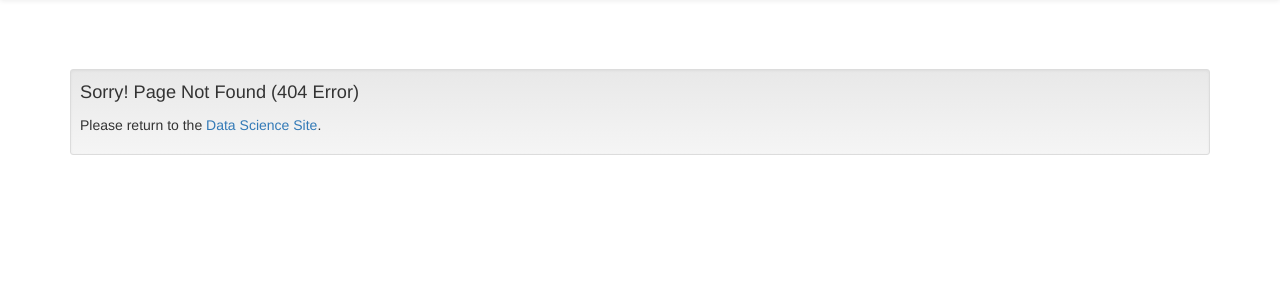
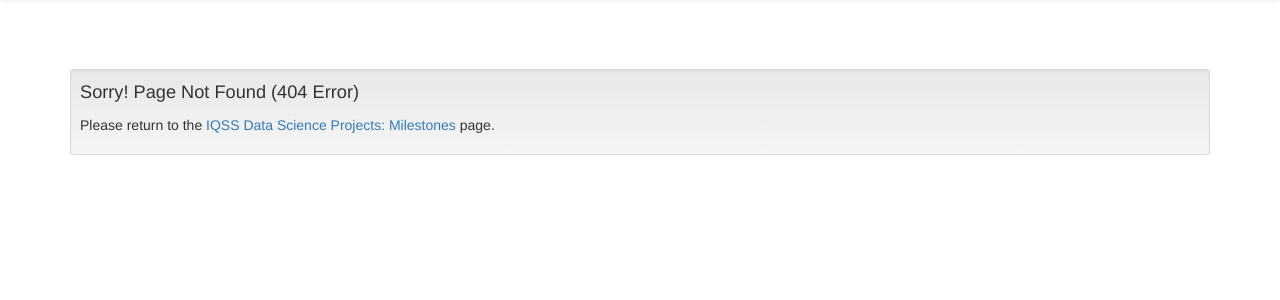
Before and after one commit to IQSS/milestone-reader, a Django app: template milestone_reader/templates/404.html in a window 1280 px wide. Shown: the part 51-351 px from the top of the page. Run offline with Django 3.2, Linux system fonts and the light colour scheme; the template is opened without the code that fills it, so the values that code supplies are empty; parts of the project's set-up code (start-up, migrations or seed data) failed here and were passed over; some libraries are stand-ins or nearby versions.

Commit message:
updated 404 link

```diff
--- a/milestone_reader/milestone_reader/settings/local.py
+++ b/milestone_reader/milestone_reader/settings/local.py
@@ -12,8 +12,9 @@
 
 ########## DEBUG CONFIGURATION
 # See: https://docs.djangoproject.com/en/dev/ref/settings/#debug
-DEBUG = False
-ALLOWED_HOSTS = ('127.0.0.1', 'netdna.bootstrapcdn.com')
+DEBUG = True
+#DEBUG = False
+#ALLOWED_HOSTS = ('127.0.0.1', 'netdna.bootstrapcdn.com')
 # See: https://docs.djangoproject.com/en/dev/ref/settings/#template-debug
 TEMPLATE_DEBUG = DEBUG
 ########## END DEBUG CONFIGURATION
--- a/milestone_reader/templates/404.html
+++ b/milestone_reader/templates/404.html
@@ -39,8 +39,10 @@
 	<div class="container">
 		<div class="well well-sm" style="background-color:#f5f5f5;">
 		<p><span style="font-size: 1.3em; color:inheret;">Sorry! Page Not Found (404 Error)</span></p>
-						<p>Please return to the <a href="http://datascience.iq.harvard.edu">Data Science Site</a>.</p>
-
+            <p>Please return to the <a href="/">IQSS Data Science Projects: Milestones</a> page.
+            </p>
+   <!--         <p>Please return to the <a href="http://datascience.iq.harvard.edu">Data Science Site</a>.</p>
+-->
         </div>
 	</div>
   </body>
--- a/milestone_reader/templates/500.html
+++ b/milestone_reader/templates/500.html
@@ -38,7 +38,10 @@
 	<div class="container">
 				<div class="well well-sm" style="background-color:#f5f5f5;">
                 	<p><span style="font-size: 1.3em; color:inheret;">Sorry! An Error Occurred (500 Error)</span></p>
-						<p>Please return to the <a href="http://datascience.iq.harvard.edu">Data Science Site</a>.</p>
+					         <p>Please return to the <a href="/">IQSS Data Science Projects: Milestones</a> page.
+            </p>
+   <!--         <p>Please return to the <a href="http://datascience.iq.harvard.edu">Data Science Site</a>.</p>
+-->
 
                 </div>
 
```
